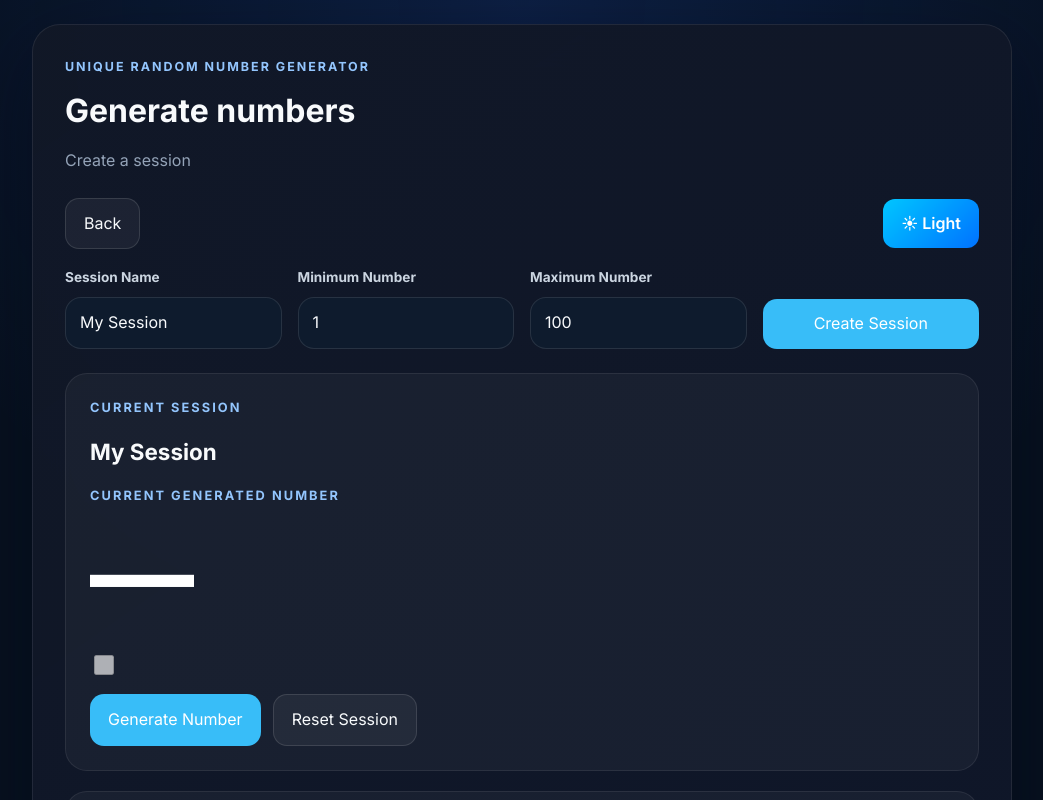
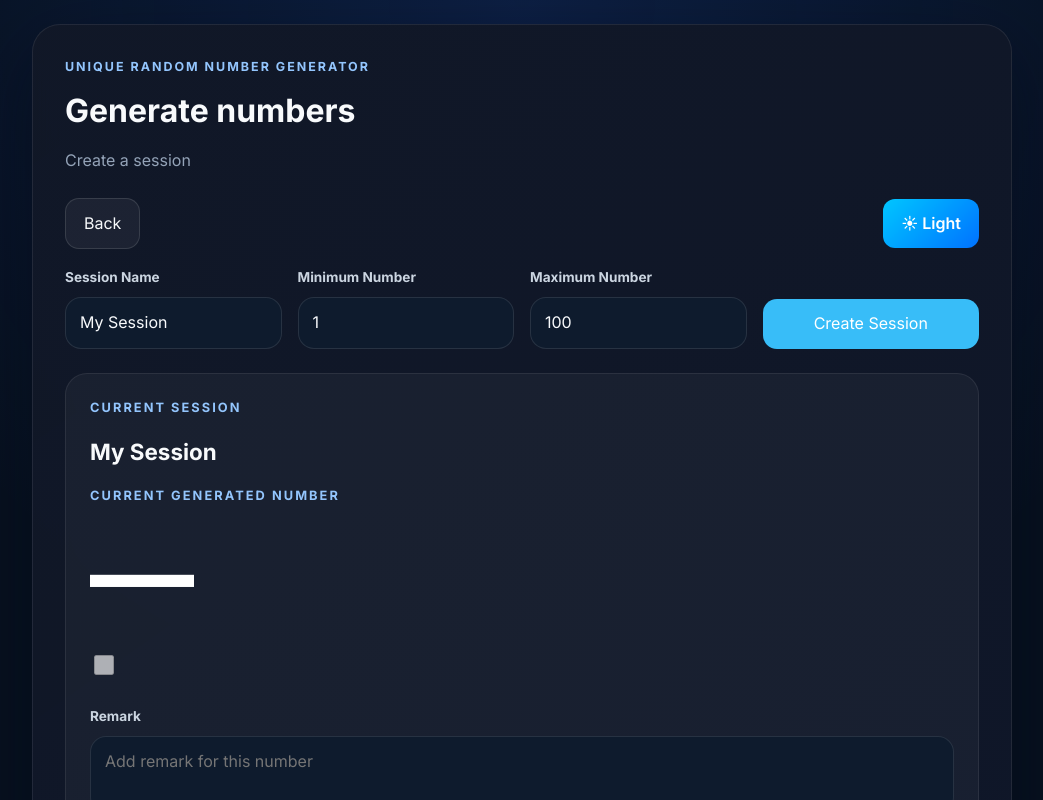
Before and after one commit to shivruti5658-afk/logbook, a React (Vite) app in the folder logbook/: page / in a window 1280 px wide. Both pictures are taken after a click on the button "Number Generator". Shown: the top 800 px of the page, without its empty margins (118-1161 px from the left). Built offline with nearby package versions, Linux system fonts and the light colour scheme; no server answers; the database is empty.

Commit message:
Add remark support for generated numbers; persist and export remarks

```diff
--- a/logbook/src/App.css
+++ b/logbook/src/App.css
@@ -121,7 +121,7 @@ body,
 .brand-logo {
   width: 58px;
   height: 58px;
-  border-radius: 14px;
+  border-radius: 6px;
   background: linear-gradient(135deg, #00c6ff, #0072ff);
   display: flex;
   align-items: center;
@@ -374,6 +374,7 @@ body,
   .brand-logo {
     width: 46px;
     height: 46px;
+    border-radius: 6px;
     font-size: 20px;
   }
 
--- a/logbook/src/NumberGenerator.jsx
+++ b/logbook/src/NumberGenerator.jsx
@@ -67,6 +67,7 @@ export default function NumberGenerator({ navigateTo }) {
   const [generatedNumbers, setGeneratedNumbers] = useState([]);
   const [remainingPool, setRemainingPool] = useState([]);
   const [currentNumber, setCurrentNumber] = useState(null);
+  const [currentRemark, setCurrentRemark] = useState("");
   const [notice, setNotice] = useState("Create a session to begin.");
   const [searchValue, setSearchValue] = useState("");
   const [searchResult, setSearchResult] = useState(null);
@@ -151,6 +152,7 @@ export default function NumberGenerator({ navigateTo }) {
       minValue: session.min_value,
       maxValue: session.max_value,
       currentNumber,
+      currentRemark,
       generatedNumbers,
       remainingPool,
       totalNumbers,
@@ -159,6 +161,7 @@ export default function NumberGenerator({ navigateTo }) {
   }, [
     session,
     currentNumber,
+    currentRemark,
     generatedNumbers,
     remainingPool,
     sessionName,
@@ -209,6 +212,7 @@ export default function NumberGenerator({ navigateTo }) {
         generated_number: Number(entry.generated_number),
         generated_at: entry.generated_at,
         is_checked: entry.is_checked ?? false,
+        remark: entry.remark ?? "",
       }));
       const usedNumbers = new Set(
         generatedList.map((entry) => entry.generated_number),
@@ -222,7 +226,8 @@ export default function NumberGenerator({ navigateTo }) {
       setSessionName(sessionData.session_name || "Untitled Session");
       setGeneratedNumbers(generatedList);
       setRemainingPool(shuffle(remaining));
-      setCurrentNumber(generatedList.at(-1)?.generated_number ?? null);
+        setCurrentNumber(generatedList.at(-1)?.generated_number ?? null);
+        setCurrentRemark(generatedList.at(-1)?.remark ?? "");
       setNotice(
         `Resumed session with ${generatedList.length} numbers generated.`,
       );
@@ -234,7 +239,10 @@ export default function NumberGenerator({ navigateTo }) {
         setSessionName(localSession.session_name || "Untitled Session");
         setGeneratedNumbers(localSession.generated_numbers || []);
         setRemainingPool(localSession.remaining_pool || []);
-        setCurrentNumber(localSession.current_number ?? null);
+          setCurrentNumber(localSession.current_number ?? null);
+          setCurrentRemark(
+            localSession.current_remark ?? localSession.generated_numbers?.at(-1)?.remark ?? "",
+          );
         setNotice(
           `Resumed local session with ${localSession.generated_numbers?.length || 0} numbers generated.`,
         );
@@ -347,6 +355,7 @@ export default function NumberGenerator({ navigateTo }) {
         generated_number: nextNumber,
         generated_at: new Date().toISOString(),
         is_checked: false,
+        remark: "",
       };
 
       const nextGeneratedNumbers = [...generatedNumbers, newEntry];
@@ -361,6 +370,7 @@ export default function NumberGenerator({ navigateTo }) {
               generated_numbers: nextGeneratedNumbers,
               remaining_pool: updatedPool,
               current_number: nextNumber,
+              current_remark: "",
               generated_count: nextGeneratedCount,
               remaining: nextRemaining,
               status: nextRemaining === 0 ? "completed" : "active",
@@ -378,6 +388,8 @@ export default function NumberGenerator({ navigateTo }) {
               session_id: session.id,
               generated_number: nextNumber,
               generated_at: newEntry.generated_at,
+              // attempt to send remark if backend supports it
+              remark: newEntry.remark,
             },
           ]);
 
@@ -402,6 +414,7 @@ export default function NumberGenerator({ navigateTo }) {
       setGeneratedNumbers(nextGeneratedNumbers);
       setRemainingPool(updatedPool);
       setCurrentNumber(nextNumber);
+      setCurrentRemark("");
       setNotice(`Generated ${nextNumber}.`);
     } catch (error) {
       console.error(error);
@@ -576,6 +589,7 @@ export default function NumberGenerator({ navigateTo }) {
 
       // adjust current number
       setCurrentNumber(updated.at(-1)?.generated_number ?? null);
+      setCurrentRemark(updated.at(-1)?.remark ?? "");
       setNotice(`Removed ${entry.generated_number} from session.`);
     } catch (error) {
       console.error(error);
@@ -624,11 +638,44 @@ export default function NumberGenerator({ navigateTo }) {
     }
   }
 
+  async function handleRemarkChange(value) {
+    if (!session?.id) return;
+    const last = generatedNumbers[generatedNumbers.length - 1];
+    if (!last) return;
+
+    const updated = generatedNumbers.map((item, i) =>
+      i === generatedNumbers.length - 1
+        ? { ...item, remark: value }
+        : item,
+    );
+
+    setGeneratedNumbers(updated);
+    setCurrentRemark(value);
+
+    const local = readLocalSessions().map((s) =>
+      s.id === session.id
+        ? { ...s, generated_numbers: updated, current_remark: value }
+        : s,
+    );
+    writeLocalSessions(local);
+
+    try {
+      await supabase
+        .from("generated_numbers")
+        .update({ remark: value })
+        .eq("session_id", session.id)
+        .eq("generated_number", last.generated_number);
+    } catch (e) {
+      // ignore if backend doesn't support remark column
+    }
+  }
+
   function handleExport(type) {
     const rows = generatedNumbers.map((entry) => ({
       number: entry.generated_number,
       generated_at: entry.generated_at,
       is_checked: entry.is_checked,
+      remark: entry.remark || "",
     }));
     const exportName =
       session?.session_name || sessionName || "Number Generator Results";
@@ -637,11 +684,12 @@ export default function NumberGenerator({ navigateTo }) {
     if (type === "csv") {
       // use human-friendly status labels for CSV (colors not supported in CSV)
       const csv = [
-        "number,generated_at,status",
-        ...rows.map(
-          (row) =>
-            `${row.number},${row.generated_at},${row.is_checked ? "✓ Checked" : "✗ Pending"}`,
-        ),
+        "number,generated_at,status,remark",
+        ...rows.map((row) =>
+          `${row.number},${row.generated_at},${row.is_checked ? "✓ Checked" : "✗ Pending"},"${String(
+            row.remark || "",
+          ).replace(/"/g, '""')}",`,
+        ).map((r) => r.replace(/,$/, "")),
       ].join("\n");
       const blob = new Blob([csv], { type: "text/csv;charset=utf-8;" });
       const url = URL.createObjectURL(blob);
@@ -722,6 +770,14 @@ export default function NumberGenerator({ navigateTo }) {
         doc.setFont("helvetica", "normal");
         doc.setTextColor(112, 122, 138);
         doc.text(`${row.generated_at}`, 14, y + 6);
+
+        if (row.remark) {
+          doc.setFontSize(8);
+          doc.setFont("helvetica", "normal");
+          doc.setTextColor(80, 80, 80);
+          doc.text(`Remark: ${row.remark}`, 14, y + 11);
+          y += 4;
+        }
 
         y += 10;
       });
@@ -834,6 +890,17 @@ export default function NumberGenerator({ navigateTo }) {
                 </span>
               </label>
             </div>
+            <div className="field-group" style={{ marginTop: 12 }}>
+              <label className="field-label">Remark</label>
+              <textarea
+                className="input"
+                placeholder="Add remark for this number"
+                value={currentRemark}
+                onChange={(e) => handleRemarkChange(e.target.value)}
+                disabled={!lastEntry}
+                style={{ minHeight: 60, resize: "vertical" }}
+              />
+            </div>
             <div className="generator-actions">
               <button
                 className="primary-btn"
@@ -941,6 +1008,11 @@ export default function NumberGenerator({ navigateTo }) {
                         <span>{entry.generated_number}</span>
                       </label>
                       <small>{formatTimestamp(entry.generated_at)}</small>
+                      {entry.remark ? (
+                        <div style={{ fontSize: 12, color: "#94a3b8", marginTop: 6 }}>
+                          {entry.remark}
+                        </div>
+                      ) : null}
                       <button
                         className="delete-btn icon-btn"
                         style={{ position: "absolute", top: 8, right: 8 }}
@@ -975,6 +1047,11 @@ export default function NumberGenerator({ navigateTo }) {
                     <div>
                       Generated at {formatTimestamp(searchResult.generated_at)}
                     </div>
+                    {searchResult.remark ? (
+                      <div style={{ marginTop: 6, color: "#94a3b8" }}>
+                        {searchResult.remark}
+                      </div>
+                    ) : null}
                   </div>
                 )
               ) : (
```
